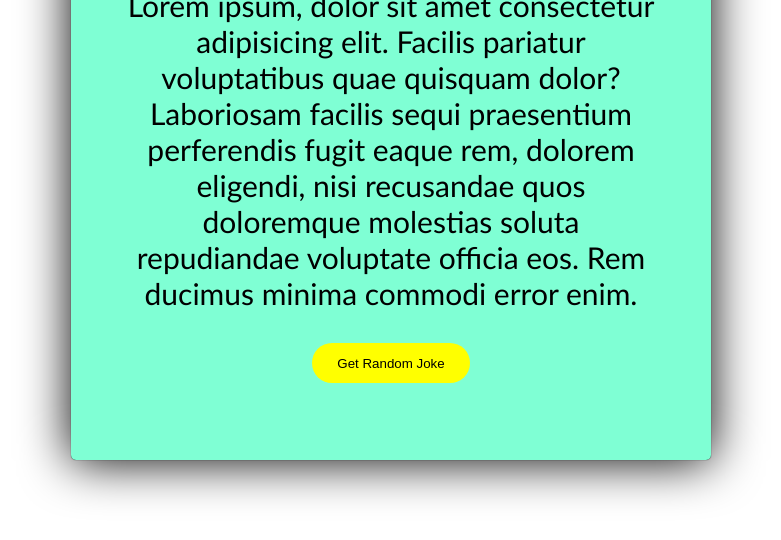
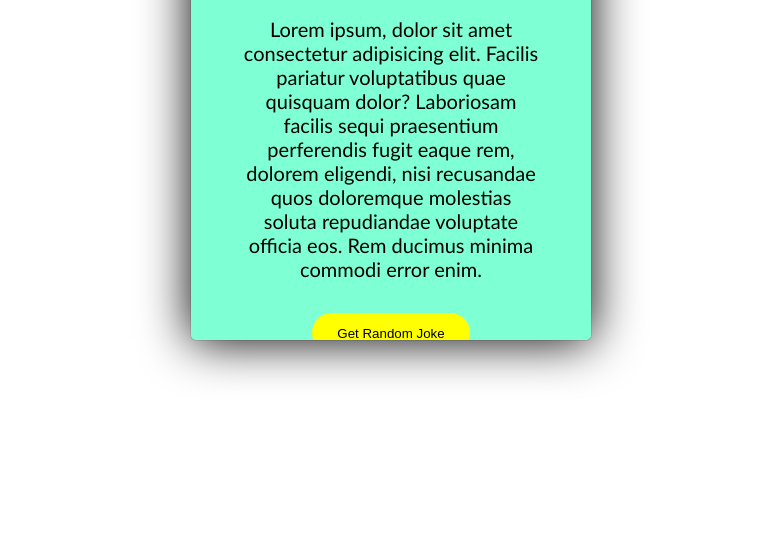
Before and after one commit to Gyannnnn/Joke-Generator, a plain HTML site: page index.html in a window 1280 px wide. Shown: the part 260-800 px from the top of the page, without its empty margins (249-1030 px from the left). Drawn offline with Linux system fonts and the light colour scheme; no server answers.

Commit message:
updated the bug

```diff
--- a/style.css
+++ b/style.css
@@ -10,10 +10,13 @@
     justify-content: center;
     align-items: center;
     padding: 2vw;
+    display: flex;
+    justify-content: center;
+    align-items: center;
 }
 .container{
     aspect-ratio: 1;
-    height: 80vh;
+    height: 50vh;
     background-color: aquamarine;
     display: flex;
     flex-direction: column;
@@ -24,6 +27,7 @@
     overflow: hidden;
     border-radius: 5px;
     box-shadow: 0 0 1px #000, 0 1px 50px #000;
+    overflow: scroll;
 }
 .container h1{
     font-size: 50px;
@@ -36,10 +40,11 @@
 }
 
 #jokecont{
-    font-size: 30px;
+    font-size: 20px;
     color: #000;
     font-family: 'Gill Sans', 'Gill Sans MT', Calibri, 'Trebuchet MS', sans-serif;
     text-align: center;
+    overflow: hidden;
     text-wrap: wrap;
     text-overflow: wrap;
 }
```
